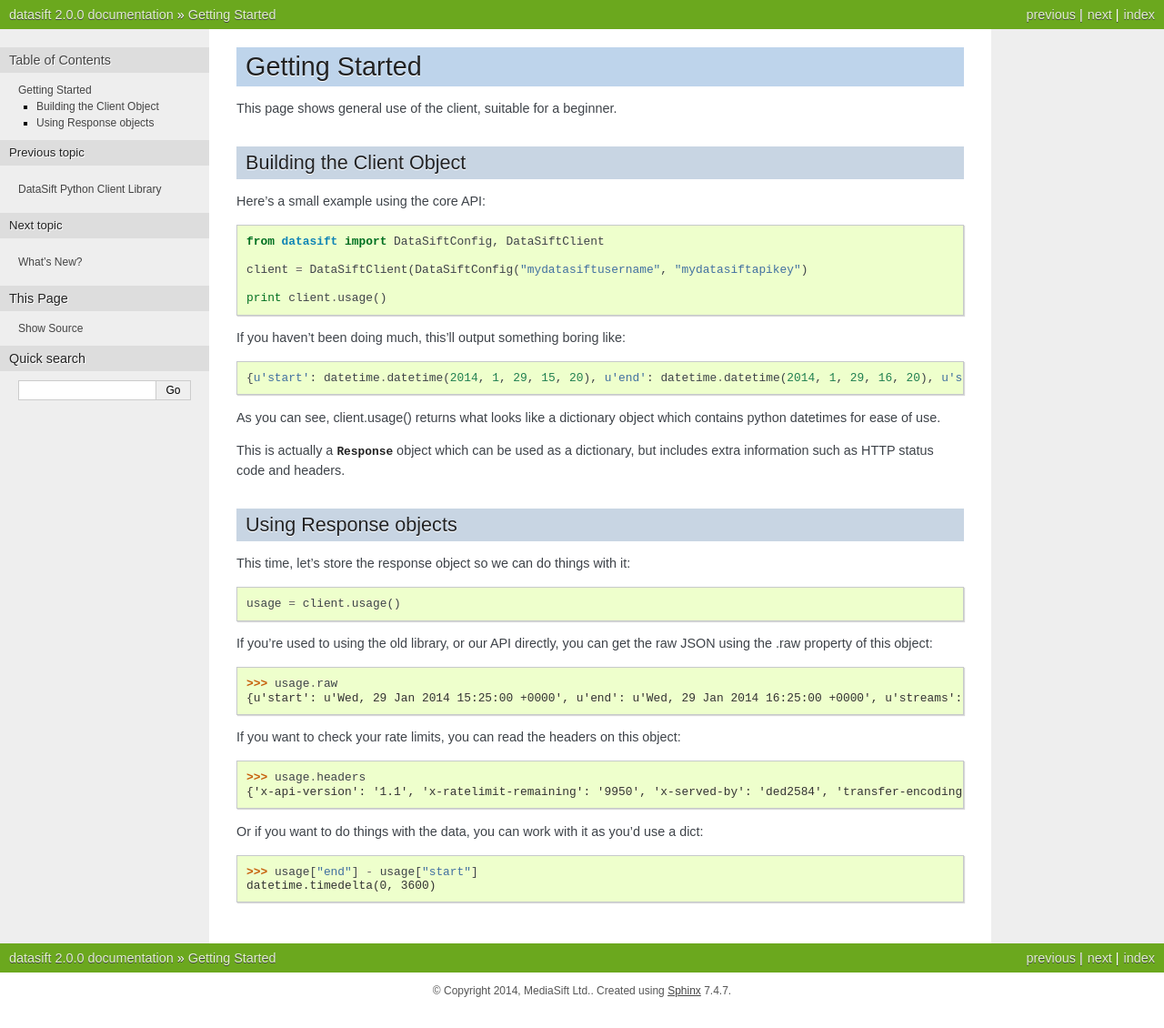
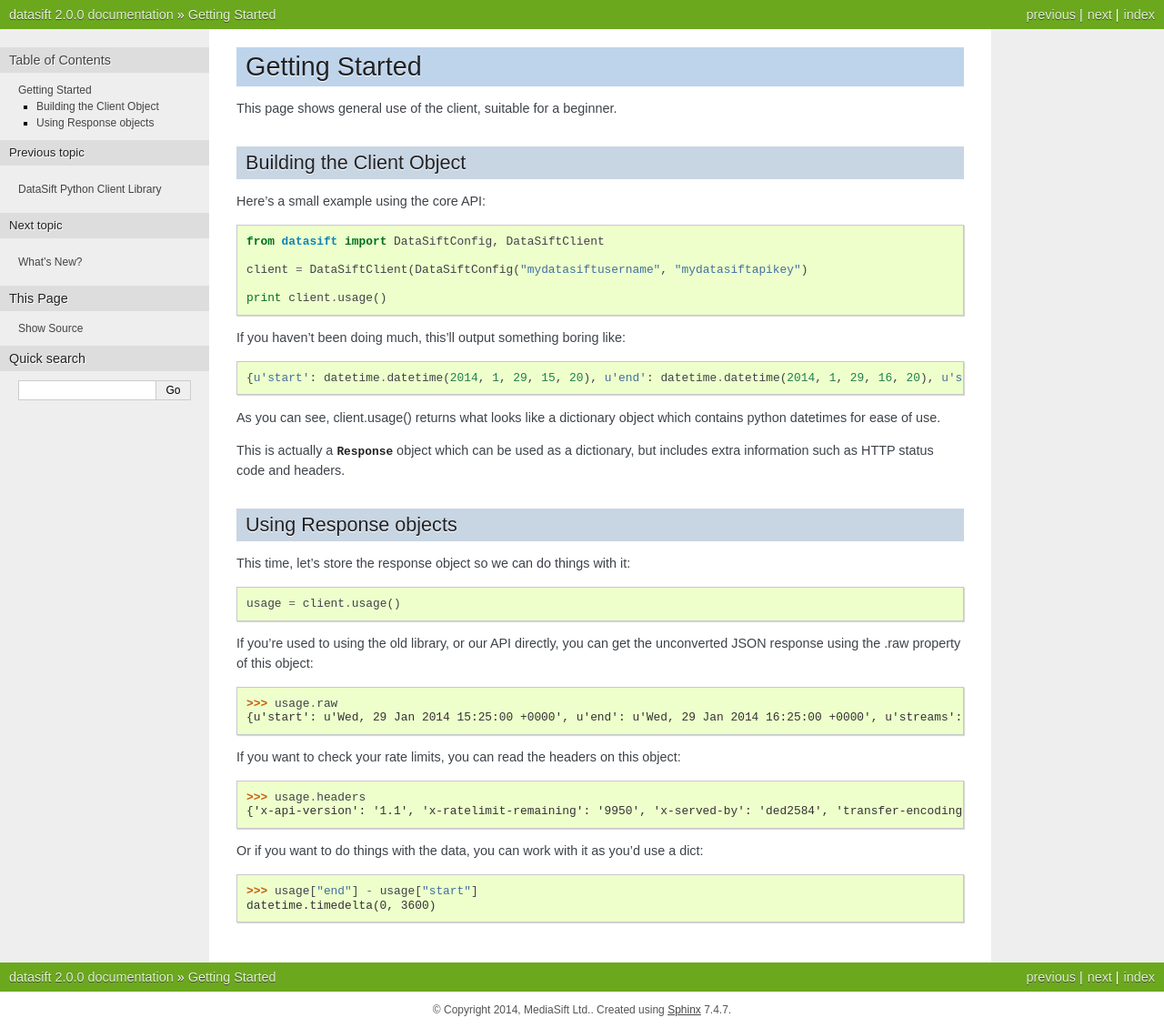
Before and after one commit to MeltwaterArchive/datasift-python, a Sphinx documentation site: the page built from docs/source/gettingstarted.rst, in a window 1280 px wide. Shown: the whole page at 91% size. Built offline with Sphinx 7.4.7, drawn with Linux system fonts in a browser that asks for light colours; pages that are not in the unit, such as notebooks, are missing from menus; before the commit the page ends 1109 px from its top, so only the background shows below that.

Commit message:
reworded section on .raw

```diff
--- a/docs/source/gettingstarted.rst
+++ b/docs/source/gettingstarted.rst
@@ -39,7 +39,7 @@ This time, let's store the response object so we can do things with it:
 
     usage = client.usage()
 
-If you're used to using the old library, or our API directly, you can get the raw JSON using the .raw property of this object:
+If you're used to using the old library, or our API directly, you can get the unconverted JSON response using the .raw property of this object:
 
 .. code-block:: python
 
```
